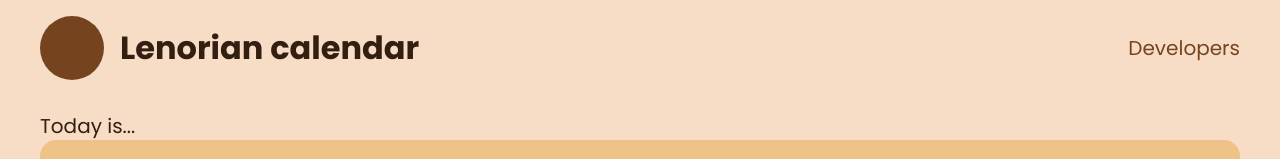
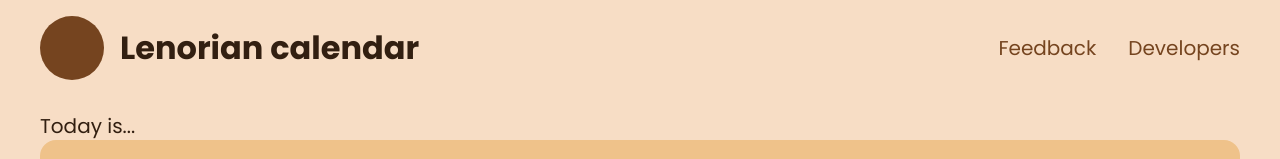
Before and after one commit to emnificent/lenorian, a SvelteKit app: page / in a window 1280 px wide. Shown: the top 159 px of the page. Built offline with nearby package versions, Linux system fonts and the light colour scheme.

Commit message:
feat: header navigation

```diff
--- a/src/components/Header.svelte
+++ b/src/components/Header.svelte
@@ -1,9 +1,12 @@
 <header>
-  <div class="home">
-    <a href="/"><span class="temporary"></span></a>
+  <a href="/" class="home">
+    <span class="temporary"></span>
     <h1>Lenorian calendar</h1>
-  </div>
-  <a href="/api" class="developers">Developers</a>
+  </a>
+  <nav>
+    <a href="/feedback">Feedback</a>
+    <a href="/api">Developers</a>
+  </nav>
 </header>
 
 <style lang="scss">
@@ -13,10 +16,18 @@
     align-items: center;
     margin-top: 1rem;
 
+    & h1 {
+      font-size: calc(var(--fs-title) * 1rem);
+      font-weight: var(--fw--bold);
+      line-height: 1;
+    }
+
     & .home {
       display: flex;
       gap: 1rem;
       align-items: center;
+      color: var(--c-dark);
+      text-decoration: none;
     }
 
     & .temporary {
@@ -27,17 +38,12 @@
       border-radius: 50%;
     }
 
-    & h1 {
-      font-size: calc(var(--fs-title) * 1rem);
-      font-weight: var(--fw--bold);
-      line-height: 1;
-    }
-
-    & .developers {
+    & nav {
       display: none;
 
       @media screen and (width >= 768px) {
-        display: unset;
+        display: flex;
+        gap: 2rem;
       }
     }
   }
```
